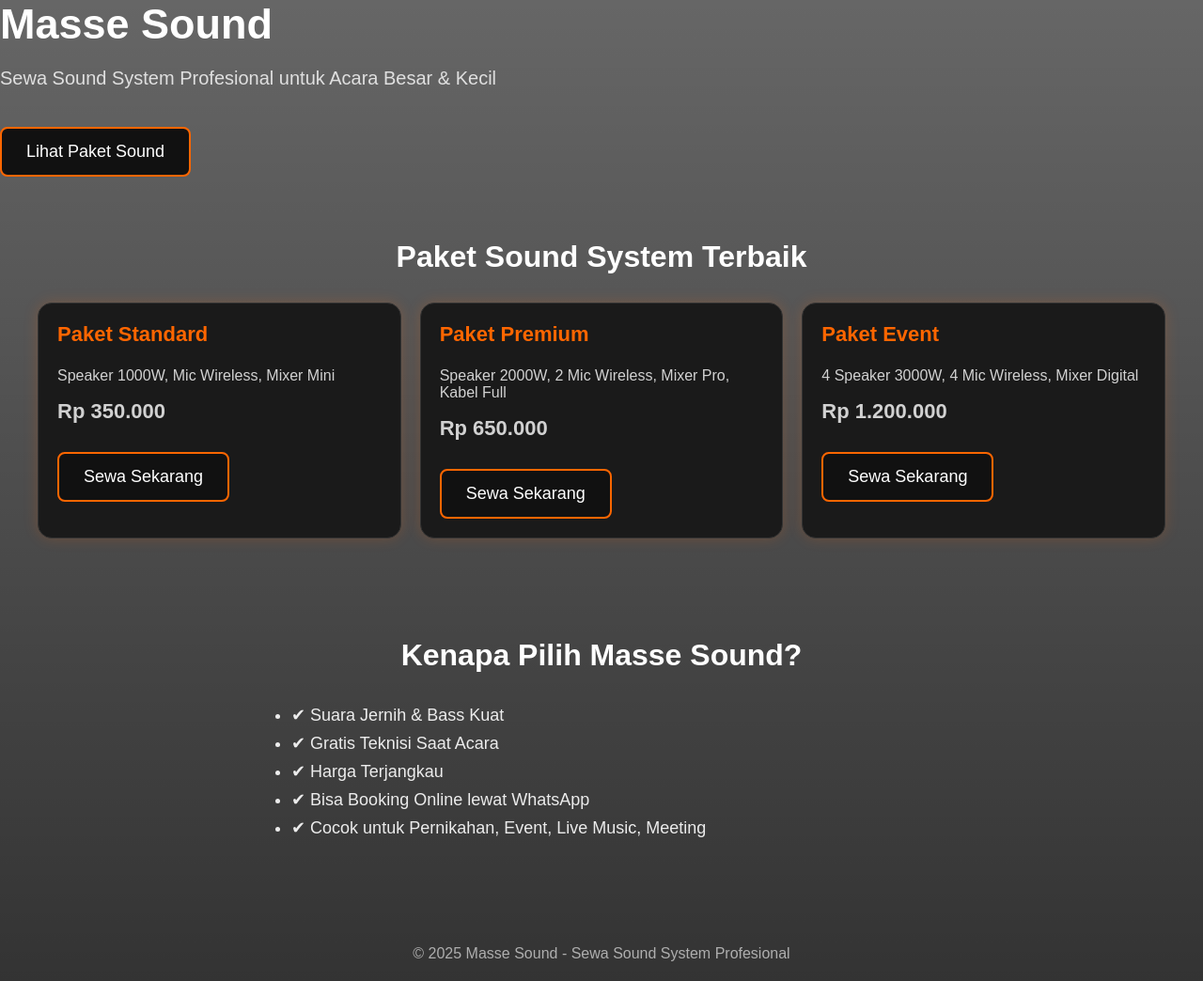
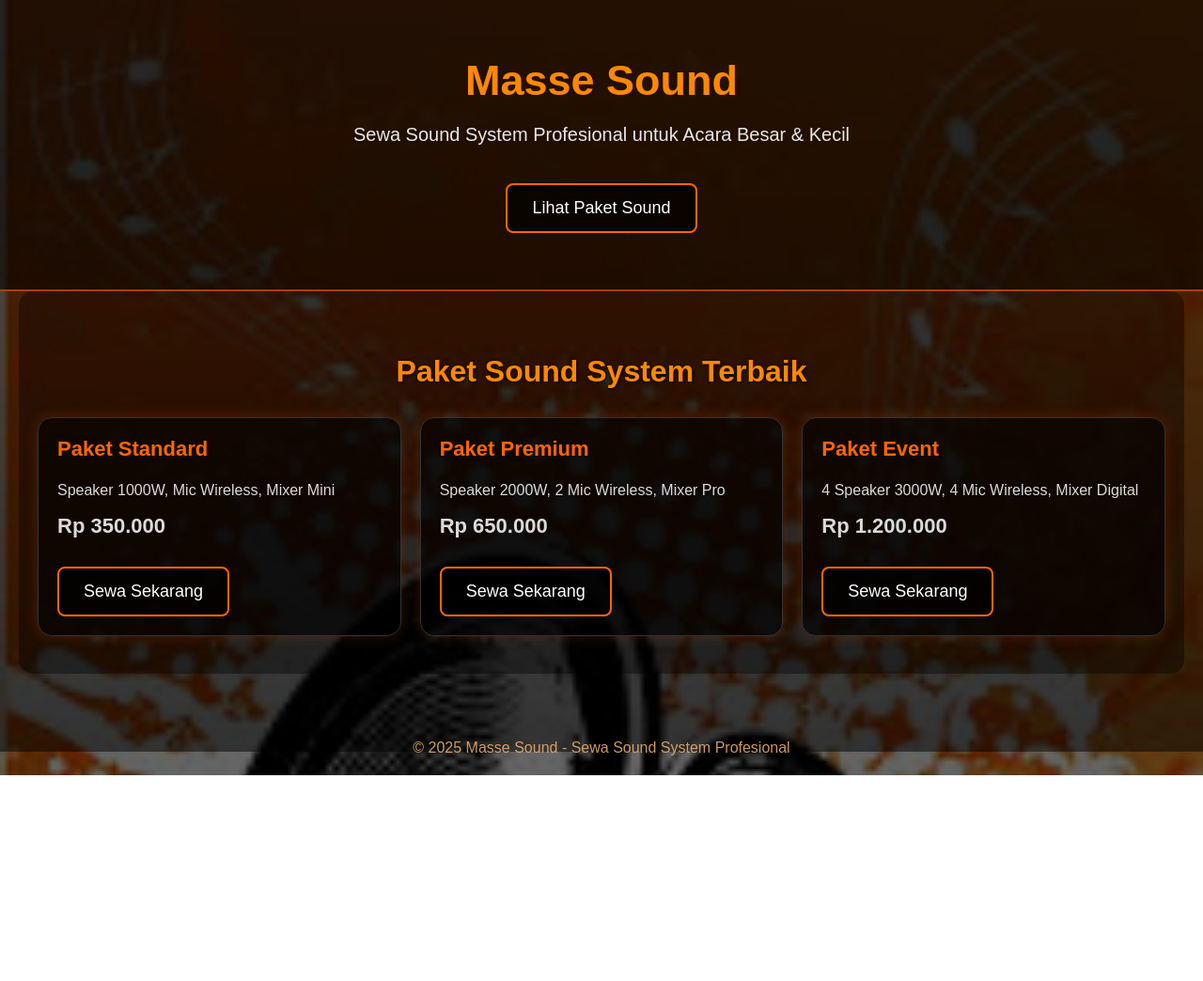
Before and after one commit to Ardhanihns/MassesoundLur, a plain HTML site: page index.html in a window 1280 px wide. Shown: the whole page at 94% size. After the commit the page ends 825 px from the top, so only its background shows below. Drawn offline with Linux system fonts and the light colour scheme.

Commit message:
Add files via upload

```diff
--- a/index.html
+++ b/index.html
@@ -3,13 +3,14 @@
 <head>
     <meta charset="UTF-8" />
     <meta name="viewport" content="width=device-width, initial-scale=1.0" />
-    <title>Masse Yewo Sound lur -  Sound System Profesional</title>
+    <title>Masse Sound - Sewa Sound System Profesional</title>
+
     <style>
         body {
             margin: 0;
             font-family: Arial, sans-serif;
 
-    /* background gambar + gradasi hitam transparan */
+            /* Background gambar + gradasi hitam */
             background:
                 linear-gradient(rgba(0,0,0,0.6), rgba(0,0,0,0.8)),
                 url("Bg.jpg") no-repeat center center fixed;
@@ -19,28 +20,29 @@
             overflow-x: hidden;
         }
 
-        }
         header {
-            background: linear-gradient(135deg, #ff8800, #ff5100);
+            background: rgba(0,0,0,0.6);
             padding: 60px 20px;
             text-align: center;
             animation: fadeIn 1.2s ease-in-out;
+            border-bottom: 2px solid rgba(255,100,0,0.6);
         }
         header h1 {
             font-size: 45px;
             margin: 0;
             font-weight: bold;
+            color: #ff8800;
         }
         header p {
             font-size: 20px;
-            opacity: 0.8;
+            opacity: 0.9;
         }
 
         .btn {
             display: inline-block;
             padding: 14px 26px;
             margin-top: 20px;
-            background: #111;
+            background: rgba(0,0,0,0.7);
             border-radius: 8px;
             color: #fff;
             text-decoration: none;
@@ -58,12 +60,16 @@
             padding: 40px 20px;
             max-width: 1200px;
             margin: auto;
+            background: rgba(0,0,0,0.4);
+            border-radius: 15px;
         }
 
         h2 {
             text-align: center;
             margin-bottom: 30px;
             font-size: 32px;
+            color: #ff8800;
+            text-shadow: 1px 1px 3px black;
         }
 
         .products {
@@ -74,7 +80,7 @@
         }
 
         .card {
-            background: #1a1a1a;
+            background: rgba(0,0,0,0.6);
             padding: 20px;
             border-radius: 15px;
             box-shadow: 0 0 15px rgba(255, 100, 0, 0.2);
@@ -91,7 +97,7 @@
             color: #ff6600;
         }
         .card p {
-            opacity: 0.8;
+            opacity: 0.85;
         }
 
         .price {
@@ -100,7 +106,15 @@
             font-weight: bold;
         }
 
-        /* Animation */
+        footer {
+            text-align: center;
+            padding: 20px;
+            opacity: 0.8;
+            margin-top: 50px;
+            color: #ffbb77;
+        }
+
+        /* Animasi */
         @keyframes fadeIn {
             from { opacity: 0; transform: translateY(-20px); }
             to { opacity: 1; transform: translateY(0); }
@@ -113,15 +127,9 @@
             0% { transform: scale(0.5); opacity: 0; }
             100% { transform: scale(1); opacity: 1; }
         }
-
-        footer {
-            text-align: center;
-            padding: 20px;
-            opacity: 0.6;
-            margin-top: 50px;
-        }
     </style>
 </head>
+
 <body>
 
 <header>
@@ -132,6 +140,7 @@
 
 <div class="container" id="produk">
     <h2>Paket Sound System Terbaik</h2>
+
     <div class="products">
 
         <div class="card">
@@ -143,7 +152,7 @@
 
         <div class="card">
             <h3>Paket Premium</h3>
-            <p>Speaker 2000W, 2 Mic Wireless, Mixer Pro, Kabel Full</p>
+            <p>Speaker 2000W, 2 Mic Wireless, Mixer Pro</p>
             <p class="price">Rp 650.000</p>
             <a class="btn" href="https://wa.me/6281234567890?text=Saya%20ingin%20sewa%20Paket%20Premium">Sewa Sekarang</a>
         </div>
@@ -158,17 +167,6 @@
     </div>
 </div>
 
-<div class="container">
-    <h2>Kenapa Pilih Masse Sound?</h2>
-    <ul style="max-width:700px;margin:auto;font-size:18px;line-height:30px;opacity:0.9;">
-        <li>✔ Suara Jernih & Bass Kuat</li>
-        <li>✔ Gratis Teknisi Saat Acara</li>
-        <li>✔ Harga Terjangkau</li>
-        <li>✔ Bisa Booking Online lewat WhatsApp</li>
-        <li>✔ Cocok untuk Pernikahan, Event, Live Music, Meeting</li>
-    </ul>
-</div>
-
 <footer>
     © 2025 Masse Sound - Sewa Sound System Profesional
 </footer>
```
Also changed, not shown: Bg.jpg (added). Lines whose indentation alone changed are shown as unchanged.
